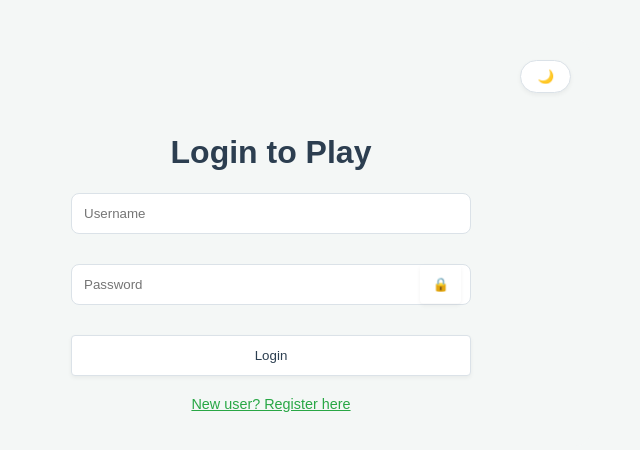
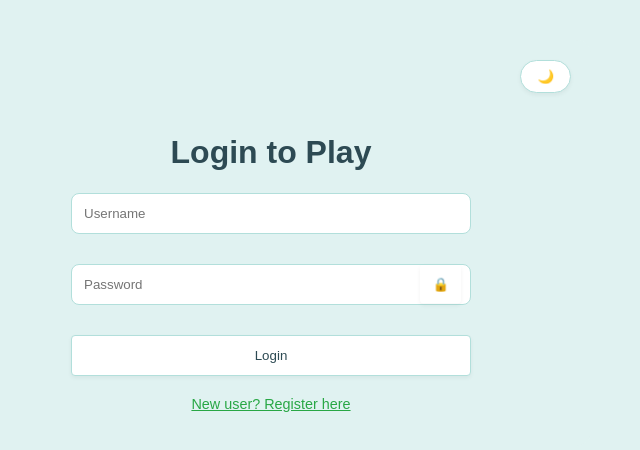
Before and after one commit to AgnieszkaMagura/lotto-frontend, a React (Create React App) app: page / in a window 1280 px wide. Shown: the top 450 px of the page, without its empty margins (369-1009 px from the left). Built offline with nearby package versions, Linux system fonts and the light colour scheme.

Commit message:
style: implement soft light mode with duck egg blue and cleanup CSS variables

```diff
--- a/src/App.css
+++ b/src/App.css
@@ -1,12 +1,13 @@
 :root {
     --primary-color: #28a745;
-    --bg-color: #f4f7f6;
-    --text-color: #2c3e50;
+    --bg-color: #e0f2f1;
+    --text-color: #2d4a53;
     --card-bg: #ffffff;
-    --border-color: #dbe2e8;
+    --border-color: #b2dfdb;
     --button-bg: #ffffff;
-    --button-hover: #f1f3f5;
-    --text-muted: #6c757d;
+    --button-hover: #b2dfdb;
+    --text-muted: #546e7a;
+
 }
 
 [data-theme='dark'] {
```
